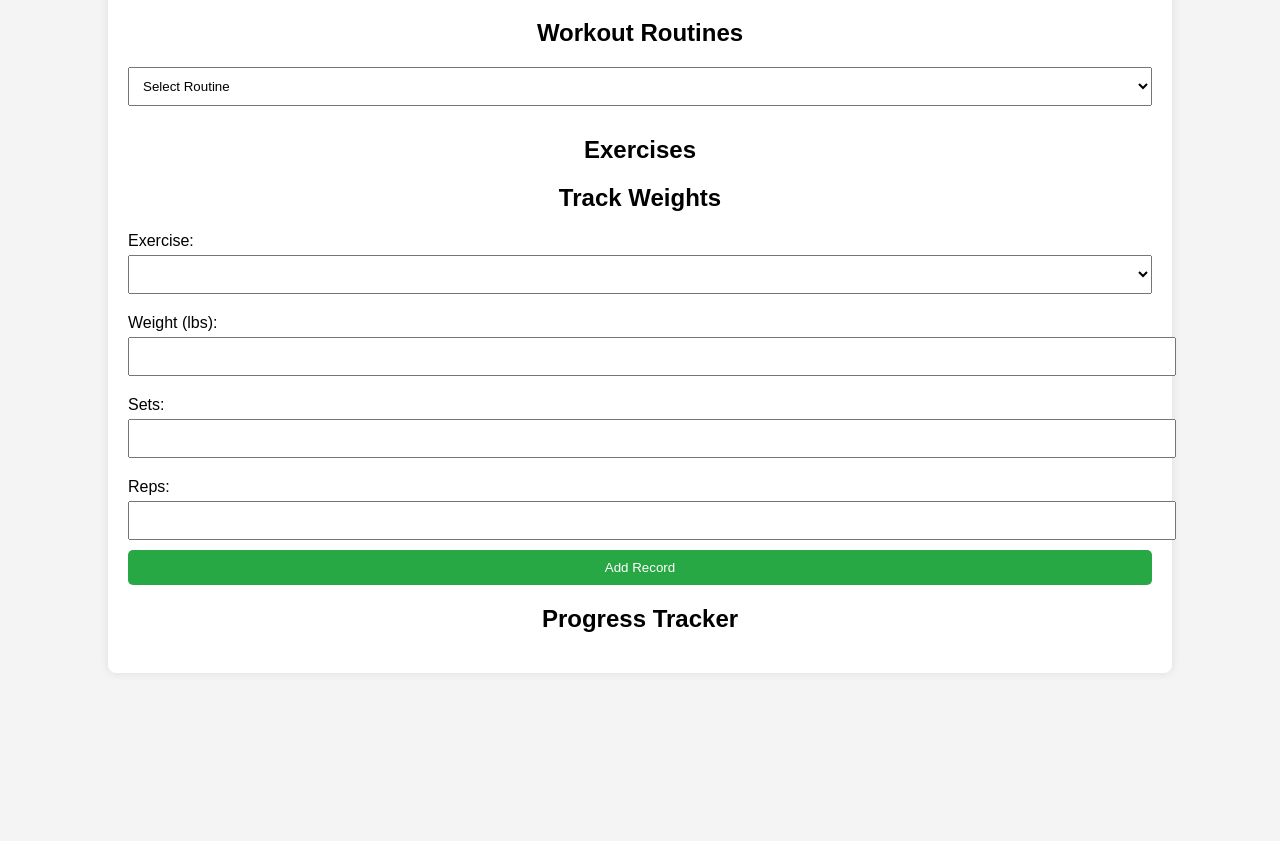
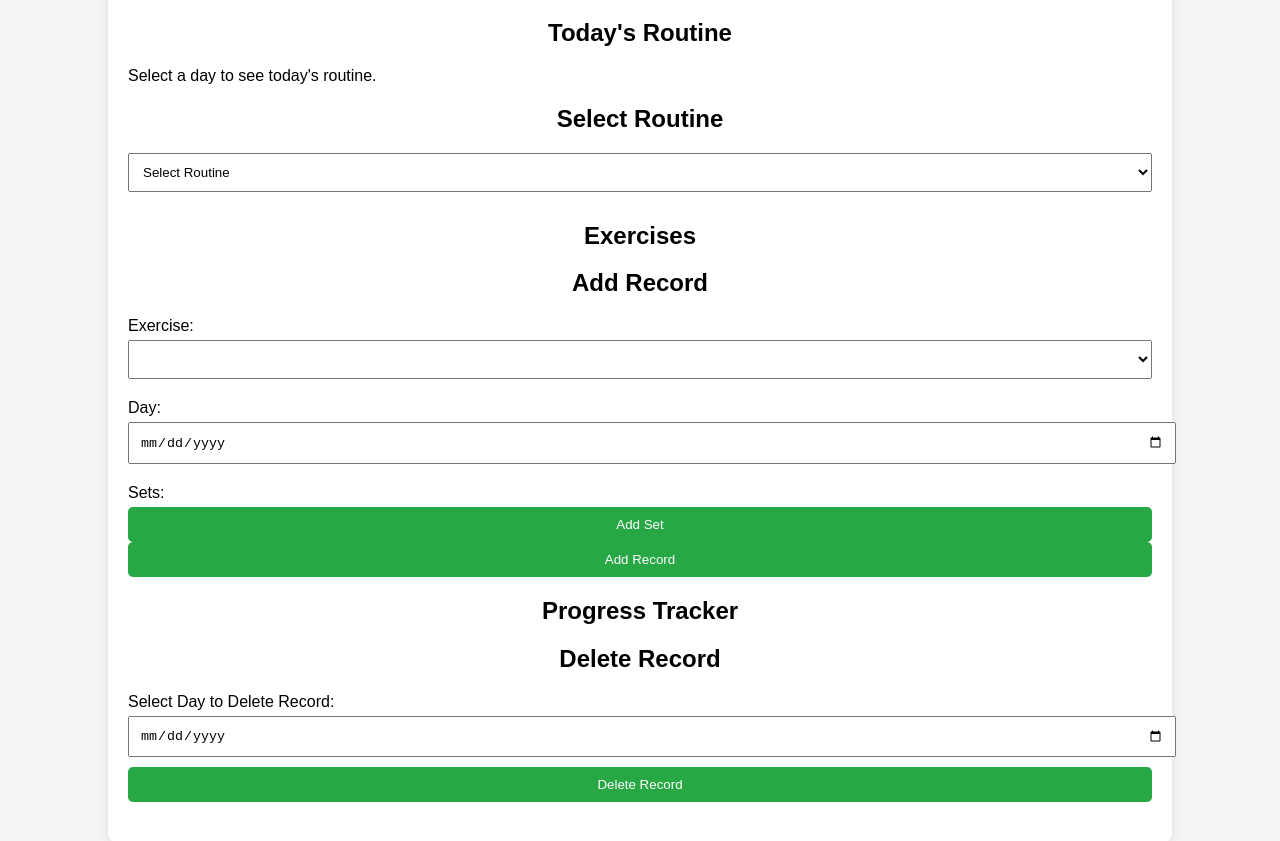
Before and after one commit to ganeshchandras/workout, a plain HTML site: page index.html in a window 1280 px wide. Shown: the part 81-922 px from the top of the page. Before the commit the page ends 800 px from the top, so only its background shows below. Drawn offline with Linux system fonts and the light colour scheme.

Commit message:
Update index.html

```diff
--- a/index.html
+++ b/index.html
@@ -10,8 +10,15 @@
     <div class="container">
         <h1>Workout Tracker</h1>
 
+        <!-- Display Workout Routine for Today -->
+        <div id="daily-routine">
+            <h2>Today's Routine</h2>
+            <p id="routine-display">Select a day to see today's routine.</p>
+        </div>
+
+        <!-- Routine Selection -->
         <div id="routine">
-            <h2>Workout Routines</h2>
+            <h2>Select Routine</h2>
             <select id="routine-select">
                 <option value="">Select Routine</option>
                 <option value="upper-body">Upper Body</option>
@@ -21,35 +28,48 @@
             </select>
         </div>
 
+        <!-- Exercise List -->
         <div id="exercise-list">
             <h2>Exercises</h2>
             <!-- Exercises will be loaded here based on selected routine -->
         </div>
 
+        <!-- Add Record -->
         <div id="tracker">
-            <h2>Track Weights</h2>
+            <h2>Add Record</h2>
             <form id="weight-form">
                 <label for="exercise">Exercise:</label>
                 <select id="exercise-select">
                     <!-- Exercise options will be populated here -->
                 </select>
 
-                <label for="weight">Weight (lbs):</label>
-                <input type="number" id="weight" required>
+                <label for="day">Day:</label>
+                <input type="date" id="day" required>
 
                 <label for="sets">Sets:</label>
-                <input type="number" id="sets" required>
+                <div id="sets-container">
+                    <!-- Set inputs will be added dynamically -->
+                </div>
 
-                <label for="reps">Reps:</label>
-                <input type="number" id="reps" required>
-
+                <button type="button" id="add-set">Add Set</button>
                 <button type="submit">Add Record</button>
             </form>
         </div>
 
+        <!-- Progress Tracker -->
         <div id="progress">
             <h2>Progress Tracker</h2>
             <!-- Progress will be displayed here -->
+        </div>
+
+        <!-- Delete Record -->
+        <div id="delete-record">
+            <h2>Delete Record</h2>
+            <form id="delete-form">
+                <label for="delete-day">Select Day to Delete Record:</label>
+                <input type="date" id="delete-day" required>
+                <button type="submit">Delete Record</button>
+            </form>
         </div>
     </div>
 
```
